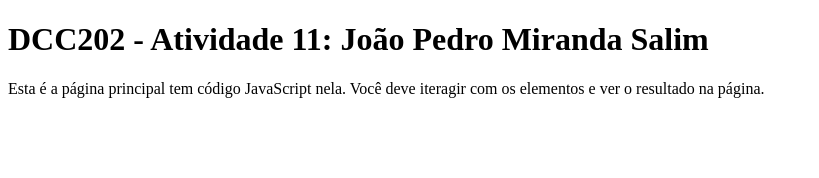
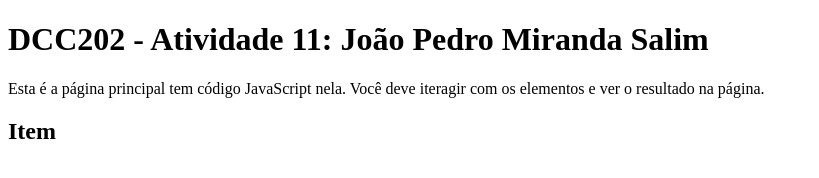
Before and after one commit to ufjf-dcc202/ufjf-dcc202-2023-3-b-atv11-jpsalim21, a plain HTML site: page index.html in a window 1280 px wide. Shown: the whole page, without its empty margins (0-819 px from the left). Drawn offline with Linux system fonts and the light colour scheme.

Commit message:
Cria section no html

```diff
--- a/index.html
+++ b/index.html
@@ -10,7 +10,9 @@
     <main>
         <h1>DCC202 - Atividade 11: João Pedro Miranda Salim</h1>
         <p>Esta é a página principal tem código JavaScript nela. Você deve iteragir com os elementos e ver o resultado na página.</p>
-
+        <section>
+            <h2>Item</h2>
+        </section>
     </main>
 </body>
 </html>
```
